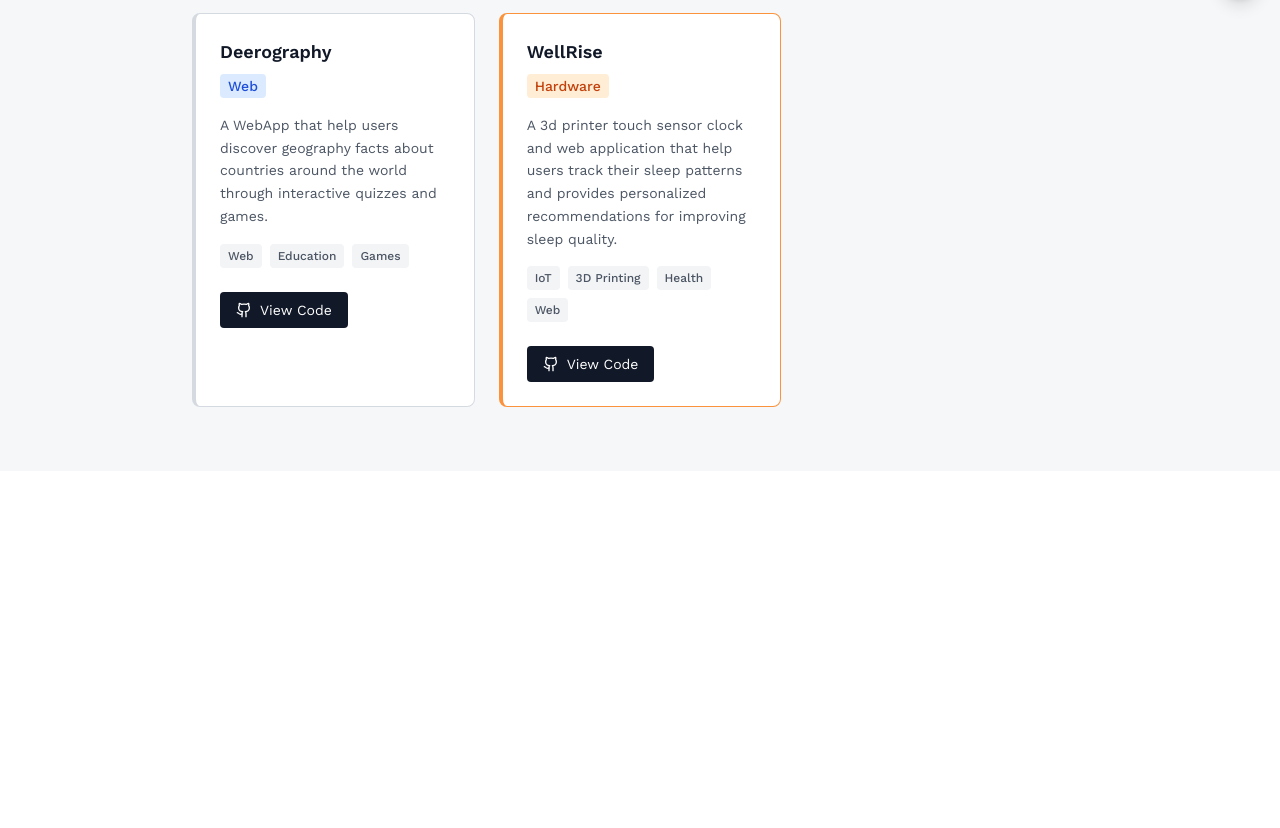
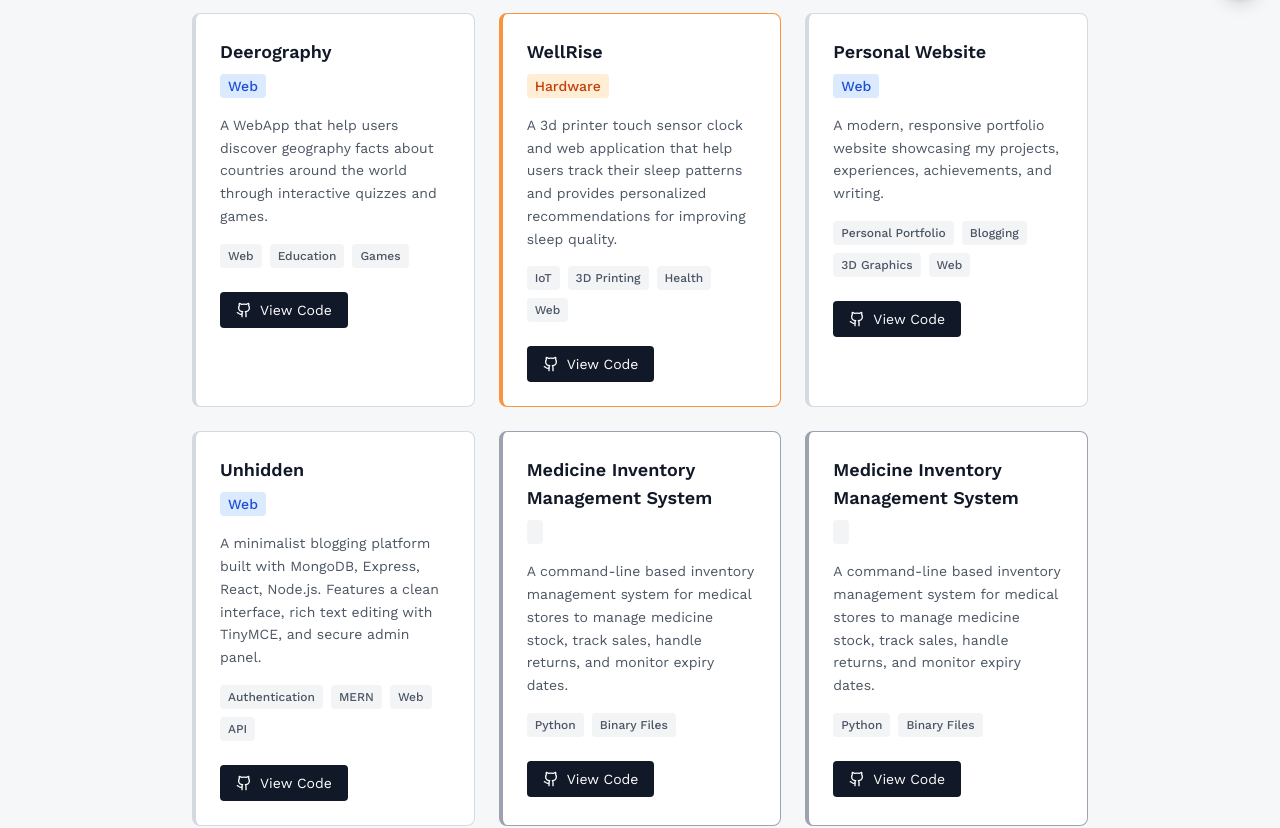
Before and after one commit to Khushi-Malik/KhushiPersonalWebsite, a React (Vite) app in the folder khushi-portfolio/: page /projects in a window 1280 px wide. Shown: the part 776-1604 px from the top of the page. Before the commit the page ends 1247 px from the top, so only its background shows below. Built offline with nearby package versions, Linux system fonts and the light colour scheme.

Commit message:
updated projects

```diff
--- a/khushi-portfolio/src/constants/index.js
+++ b/khushi-portfolio/src/constants/index.js
@@ -169,7 +169,7 @@ export const MyProjects = [
         iconURL: null,
         name: 'FixMyElo',
         description: 'Chess engine that explains its moves in natural language, helping players understand and improve their game.',
-        link: 'https://github.com/Khushi-Malik',
+        link: '',
         tags: ['AI/ML', 'Chess', 'NLP'],
         category: 'AI'
     },
@@ -186,7 +186,7 @@ export const MyProjects = [
         iconURL: null,
         name: 'HabitBreaker.',
         description: 'An iOS app that helps users break bad habits through personalized strategies and progress tracking.',
-        link: 'https://github.com/Khushi-Malik',
+        link: 'https://github.com/Khushi-Malik/HabitBreaker',
         tags: ['iOS', 'Mobile', 'Health'],
         category: 'Mobile'
     },
@@ -194,7 +194,7 @@ export const MyProjects = [
         iconURL: null,
         name: 'Deerography',
         description: 'A WebApp that help users discover geography facts about countries around the world through interactive quizzes and games.',
-        link: 'https://github.com/Khushi-Malik',
+        link: 'https://github.com/Khushi-Malik/deerography',
         tags: ['Web', 'Education', 'Games'],
         category: 'Web'
     },
@@ -202,9 +202,49 @@ export const MyProjects = [
         iconURL: null,
         name: 'WellRise',
         description: 'A 3d printer touch sensor clock and web application that help users track their sleep patterns and provides personalized recommendations for improving sleep quality.',
-        link: 'https://github.com/Khushi-Malik',
+        link: 'https://github.com/alebora/WellRise_Info',
         tags: ['IoT', '3D Printing', 'Health', 'Web'],
         category: 'Hardware'
+    },
+    {
+        iconURL: null,
+        name: 'Personal Website',
+        description: 'A modern, responsive portfolio website showcasing my projects, experiences, achievements, and writing.',
+        link: 'https://github.com/Khushi-Malik/KhushiPersonalWebsite',
+        tags: ['Personal Portfolio', 'Blogging', '3D Graphics', 'Web'],
+        category: 'Web'
+    },
+    {
+        iconURL: null,
+        name: 'Unhidden',
+        description: 'A minimalist blogging platform built with MongoDB, Express, React, Node.js. Features a clean interface, rich text editing with TinyMCE, and secure admin panel.',
+        link: 'https://github.com/Khushi-Malik/unhidden-website',
+        tags: ['Authentication', 'MERN', 'Web', 'API'],
+        category: 'Web'
+    },
+    {
+        iconURL: null,
+        name: 'Medicine Inventory Management System',
+        description: 'A command-line based inventory management system for medical stores to manage medicine stock, track sales, handle returns, and monitor expiry dates.',
+        link: 'https://github.com/Khushi-Malik/Good_Health_Medical_Records',
+        tags: ['Python', 'Binary Files'],
+        // category: ''
+    },
+    {
+        iconURL: null,
+        name: 'Medicine Inventory Management System',
+        description: 'A command-line based inventory management system for medical stores to manage medicine stock, track sales, handle returns, and monitor expiry dates.',
+        link: 'https://github.com/Khushi-Malik/Good_Health_Medical_Records',
+        tags: ['Python', 'Binary Files'],
+        // category: ''
+    },
+    {
+        iconURL: null,
+        name: 'Python-Automations',
+        description: 'A collection of Python scripts for automating tedious file manipulation tasks, saving time and reducing manual effort.',
+        link: 'https://github.com/Khushi-Malik/python-automations',
+        tags: ['Python', 'Automation', ],
+        category: 'Tools'
     },
 ];
 
@@ -213,7 +253,7 @@ export const SchoolProjects = [
         iconURL: null,
         name: 'MyShell',
         description: 'A robust custom shell implemented in C that supports everyday commands, piping, I/O redirection, background processes, signal handling, and networking.',
-        link: 'https://github.com/Khushi-Malik',
+        link: '',
         tags: ['C', 'Systems', 'Shell'],
         category: 'Systems'
     },
@@ -221,7 +261,7 @@ export const SchoolProjects = [
         iconURL: null,
         name: 'Sokoban',
         description: 'A Sokoban game implemented in Assembly RISC-V language, featuring level loading, player movement, box pushing mechanics, win condition detection, and player leaderboard logic, all optimized for performance and memory usage.',
-        link: 'https://github.com/Khushi-Malik',
+        link: '',
         tags: ['RISC-V', 'Systems', 'Assembly'],
         category: 'Systems'
     },
@@ -229,7 +269,7 @@ export const SchoolProjects = [
         iconURL: null,
         name: 'ML Predictor',
         description: 'A machine learning model that predicts the likelihood of a a dish being sushi, pizza, or shwarma based on real data obtained from human surveys.',
-        link: 'https://github.com/Khushi-Malik',
+        link: '',
         tags: ['ML', 'Python', 'Data Science'],
         category: 'AI'
     },
@@ -237,7 +277,7 @@ export const SchoolProjects = [
         iconURL: null,
         name: 'MyPaint AI',
         description: 'A java-based paint application with features like brush selection, color palette, and image saving with AI integration for image generation.',
-        link: 'https://github.com/Khushi-Malik',
+        link: 'https://github.com/Khushi-Malik/letsPaint',
         tags: ['Java', 'GUI', 'AI'],
         category: 'Desktop'
     },
@@ -245,7 +285,7 @@ export const SchoolProjects = [
         iconURL: null,
         name: 'Othello',
         description: 'A fully functional Java Othello game with a GUI, allowing two players to compete, featuring move validation, score tracking, and game-over detection.',
-        link: 'https://github.com/Khushi-Malik',
+        link: '',
         tags: ['Java', 'GUI', 'Game'],
         category: 'Games'
     },
@@ -253,7 +293,7 @@ export const SchoolProjects = [
         iconURL: null,
         name: 'Directory- Memory Visualizer',
         description: 'A python program that visualizes the memory allocation of directories and files, providing insights into storage usage and organization.',
-        link: 'https://github.com/Khushi-Malik',
+        link: '',
         tags: ['Python', 'Visualization', 'Systems'],
         category: 'Tools'
     },
```
